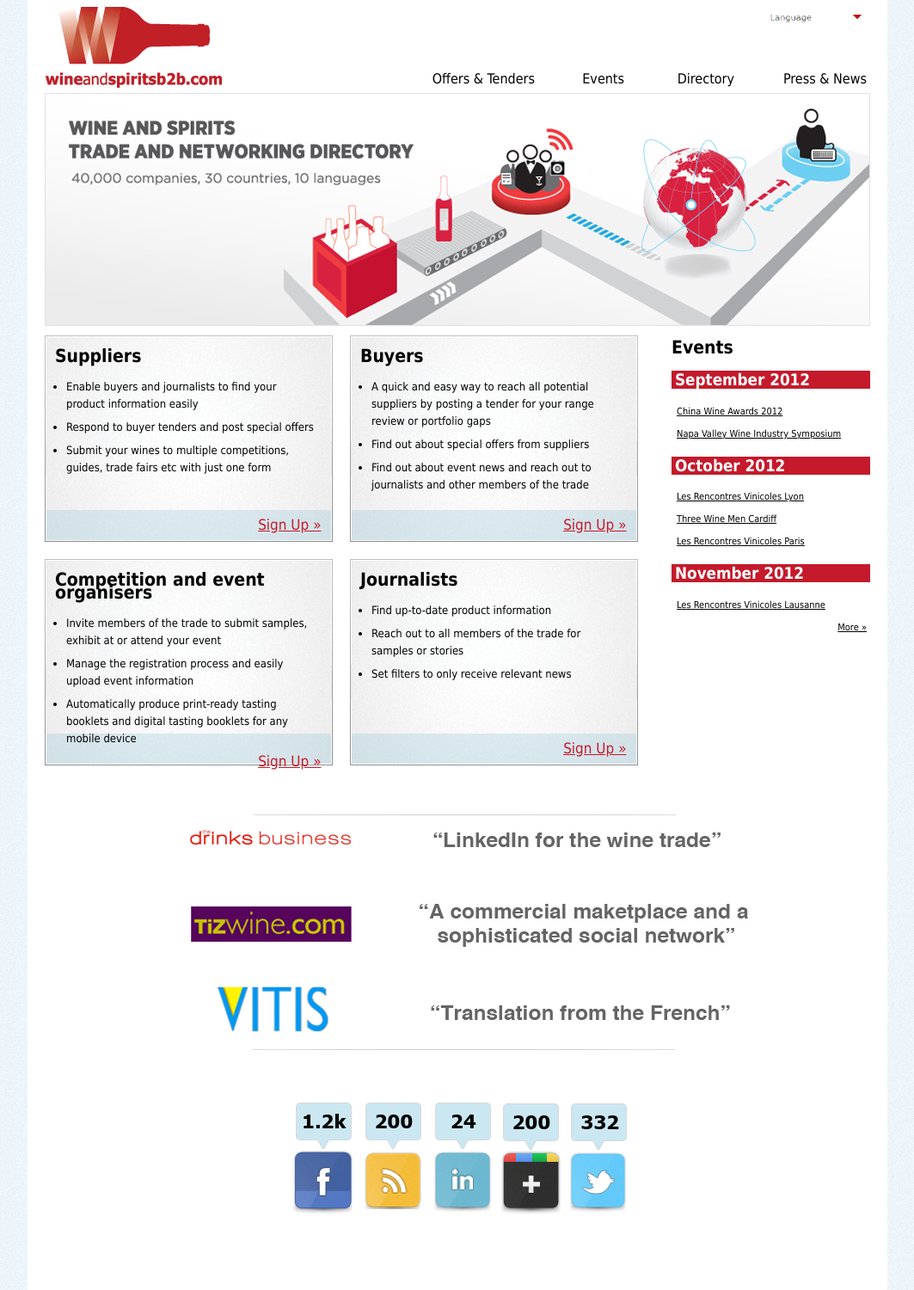
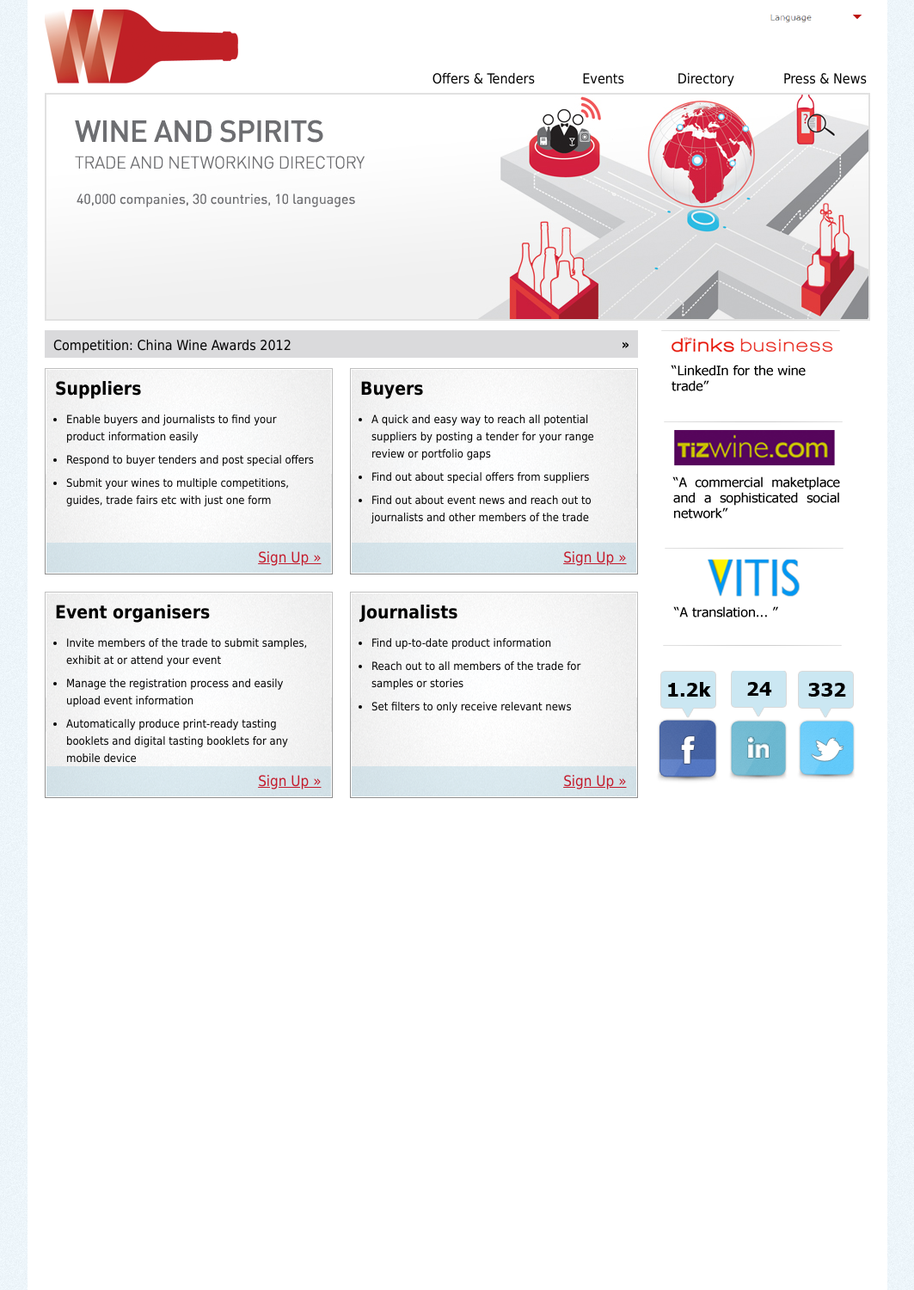
Before and after one commit to jimmytidey/wsb2b, a PHP site: page /v1.php in a window 1280 px wide. Shown: the whole page at 86% size, without its empty margins (108-1171 px from the left). Run offline with PHP 8.4, Linux system fonts and the light colour scheme; some libraries are stand-ins or nearby versions.

Commit message:
automated commit

```diff
--- a/html/css/main.css
+++ b/html/css/main.css
@@ -139,7 +139,7 @@ h2 {
 
 #content_holder {
     background-image: url("../resources/banner_bkg.png");
-    height: 271px;
+    height: 265px;
     overflow: hidden;
     position: relative;
     top: -1px;
@@ -283,3 +283,23 @@ h2 {
 	padding:0px;
 	margin-top:0px;
 }
+
+/* news ticker */
+
+#news_ticker  {
+	width:680px;
+	background-color:#dadadc;
+	height:22px;
+	margin-top:10px;
+	padding-top:10px;
+	padding-left:10px;
+	margin-bottom:2px;
+}
+
+#next_news {
+	position:absolute;
+	right:300px;
+	margin-top:-1px;
+	font-weight:bold;
+	color:black;
+}
--- a/html/v1.php
+++ b/html/v1.php
@@ -75,9 +75,9 @@
 
 <head>
 
-<body id='v1'>
+<body id='v3'>
     <div id='container'>
-        <img src='resources/header.png' />
+        <img src='resources/header_v2.png' />
 
         <a class='tab' id='home_tab' data-selected='true'></a>
         <a id='offer' class='tab'  >Offers &amp; Tenders</a>
@@ -90,6 +90,7 @@
         <div id='content_holder'>
             <img src='resources/panorama.png' id='scroll' />
         </div>
+
         <div id='arrow_left'>&laquo;</div>
         <div id='arrow_right'>&raquo;</div>
 
@@ -111,43 +112,15 @@
         </div>
 
         <div id='sidebar'>
-            <div id='events'>
-                <h2>Events</h2>
 
-                <h3>September 2012</h3>
-                <p>China Wine Awards 2012</p>
-                <p>Napa Valley Wine Industry Symposium</p>
-
-                <h3>October 2012</h3>
-                <p>Les Rencontres Vinicoles Lyon</p>
-                <p>Three Wine Men Cardiff</p>
-                <p>Les Rencontres Vinicoles Paris</p>
-
-                <h3>November 2012</h3>
-                <p>Les Rencontres Vinicoles Lausanne</p>
-
-                <p class='more'>More &raquo;</p>
-            </div>
-
-            <!--
-            <div id='news'>
-                <h2>News</h2>
+            <img src='resources/in_the_press_vert.png'  />
+            <img src='resources/sm_icons_v2.png' id='social_box' />
 
 
-                <p>3ème édition pour le prix de l'œnotourisme </p><em>24 Aug</em>
-
-                <p>Le château de Gevrey-Chambertin acheté pour 8 millions d'euros par un chinois </p><em>23 Aug</em>
-                <p>La nouvelle est tombée hier, un investisseur chinois ayant fait fortune...   </p><em>23 Aug</em>
-
-                <p>Château de Gevrey Chambertin now under Chinese ownership  </p><em>23 Aug</em>
+        </div>
 
 
-
-                <p class='more'>More &raquo;</p>
-            </div>
-            -->
-
-        </div>
+        <p id='news_ticker'>Competition: China Wine Awards 2012 <span id='next_news'> &raquo;</span></p>
 
 
         <div class='cta'>
@@ -177,7 +150,7 @@
         </div>
 
         <div class='cta'>
-            <h2>Competition and event organisers</h2>
+            <h2>Event organisers</h2>
 
             <ul>
                 <li>Invite members of the trade to submit samples, exhibit at or attend your event</li>
@@ -198,15 +171,43 @@
         </div>
 
 
+            <!--
+            <div id='events'>
+                <h2>Events</h2>
+
+                <h3>September 2012</h3>
+                <p>China Wine Awards 2012</p>
+                <p>Napa Valley Wine Industry Symposium</p>
+
+                <h3>October 2012</h3>
+                <p>Les Rencontres Vinicoles Lyon</p>
+                <p>Three Wine Men Cardiff</p>
+                <p>Les Rencontres Vinicoles Paris</p>
+
+                <h3>November 2012</h3>
+                <p>Les Rencontres Vinicoles Lausanne</p>
+
+                <p class='more'>More &raquo;</p>
+            </div>
 
 
-        <div id='in_the_press'>
-            <!--<h2>Wines and Spirits B2B in the press</h2> -->
-            <img  src='resources/in_the_press.png' >
-        </div>
+            <div id='news'>
+                <h2>News</h2>
 
 
-        <img  src='resources/sm_icons.png' class='social_box' >
+                <p>3ème édition pour le prix de l'œnotourisme </p><em>24 Aug</em>
+
+                <p>Le château de Gevrey-Chambertin acheté pour 8 millions d'euros par un chinois </p><em>23 Aug</em>
+                <p>La nouvelle est tombée hier, un investisseur chinois ayant fait fortune...   </p><em>23 Aug</em>
+
+                <p>Château de Gevrey Chambertin now under Chinese ownership  </p><em>23 Aug</em>
+
+
+
+                <p class='more'>More &raquo;</p>
+            </div>
+
+            -->
 
 	</div>
 </body>
```
Also changed, not shown: html/v2.php (+38 -40 lines), html/v3.php (+4 -4 lines), html/resources/panorama.png, html/resources/panorama_v2.png (added), 1 other file.
